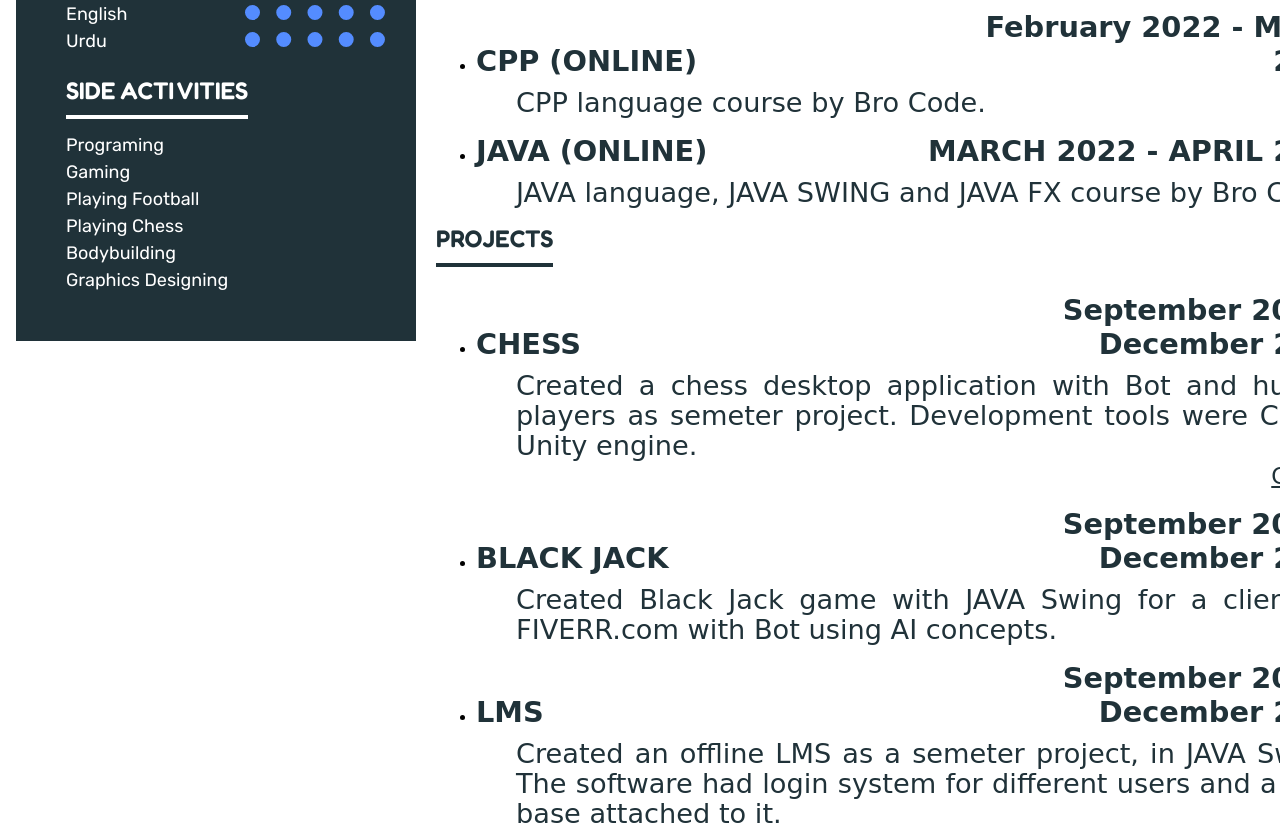
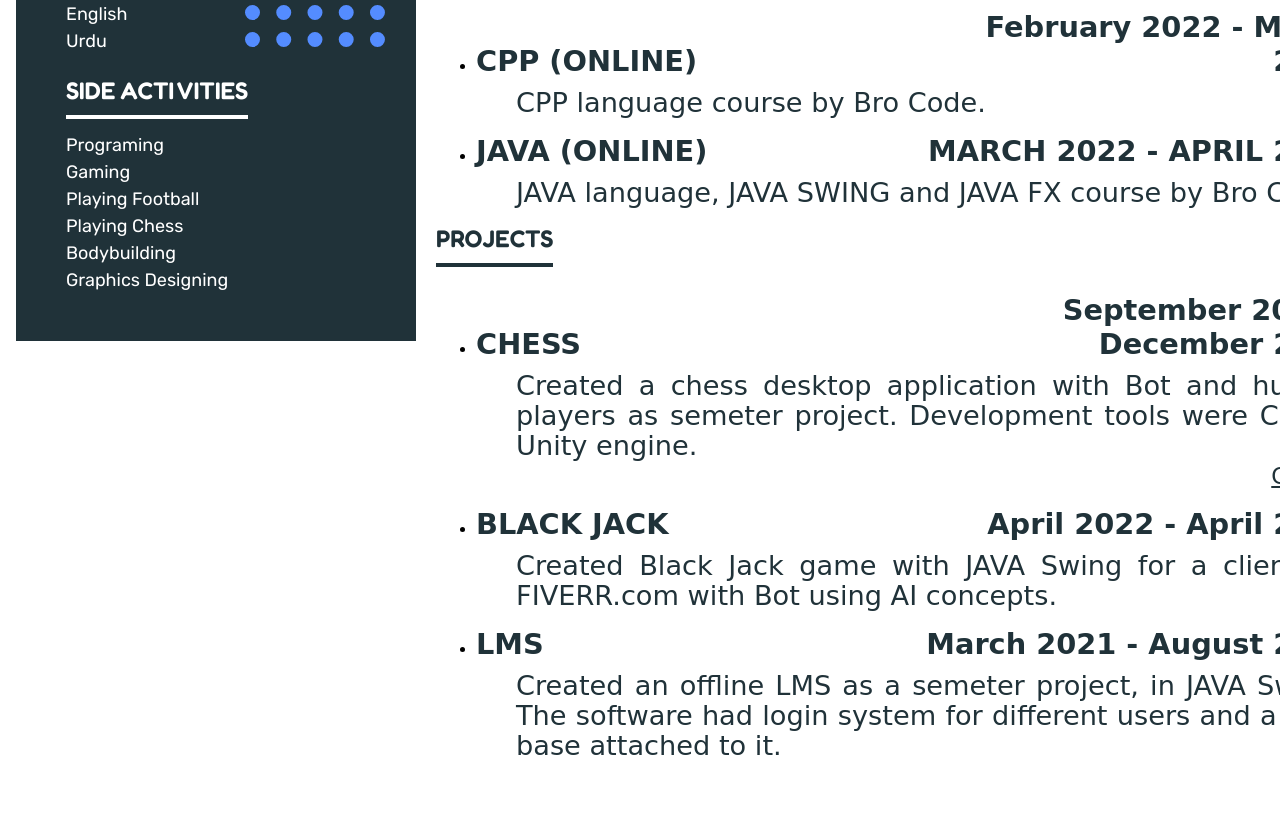
Before and after one commit to AbdullahFarooq123/CV, a plain HTML site: page index.html in a window 1280 px wide. Shown: the part 2285-3114 px from the top of the page. After the commit the page ends 3046 px from the top, so only its background shows below. Drawn offline with Linux system fonts and the light colour scheme; a web font is replaced by a local one.

Commit message:
Update index.html

```diff
--- a/index.html
+++ b/index.html
@@ -467,7 +467,7 @@
             <dl>
               <dt>
                 <h3 style="display:inline-block;width:49%;margin-bottom:10px">CHESS</h3>
-                <h3 style="display:inline-block;width:49%;text-align:right;margin-bottom:10px">September 2022 - December 2022</h3>
+                <h3 style="display:inline-block;width:49%;text-align:right;margin-bottom:10px">September 2021 - December 2021</h3>
               </dt>
               <dd>
                 <p class="info-content" style="margin-top:0">
@@ -487,7 +487,7 @@
             <dl>
               <dt>
                 <h3 style="display:inline-block;width:49%;margin-bottom:10px">BLACK JACK</h3>
-                <h3 style="display:inline-block;width:49%;text-align:right;margin-bottom:10px">September 2022 - December 2022</h3>
+                <h3 style="display:inline-block;width:49%;text-align:right;margin-bottom:10px">April 2022 - April 2022</h3>
               </dt>
               <dd>
                 <p class="info-content" style="margin-top:0">
@@ -501,7 +501,7 @@
             <dl>
               <dt>
                 <h3 style="display:inline-block;width:49%;margin-bottom:10px">LMS</h3>
-                <h3 style="display:inline-block;width:49%;text-align:right;margin-bottom:10px">September 2022 - December 2022</h3>
+                <h3 style="display:inline-block;width:49%;text-align:right;margin-bottom:10px">March 2021 - August 2021</h3>
               </dt>
               <dd>
                 <p class="info-content" style="margin-top:0">
```
